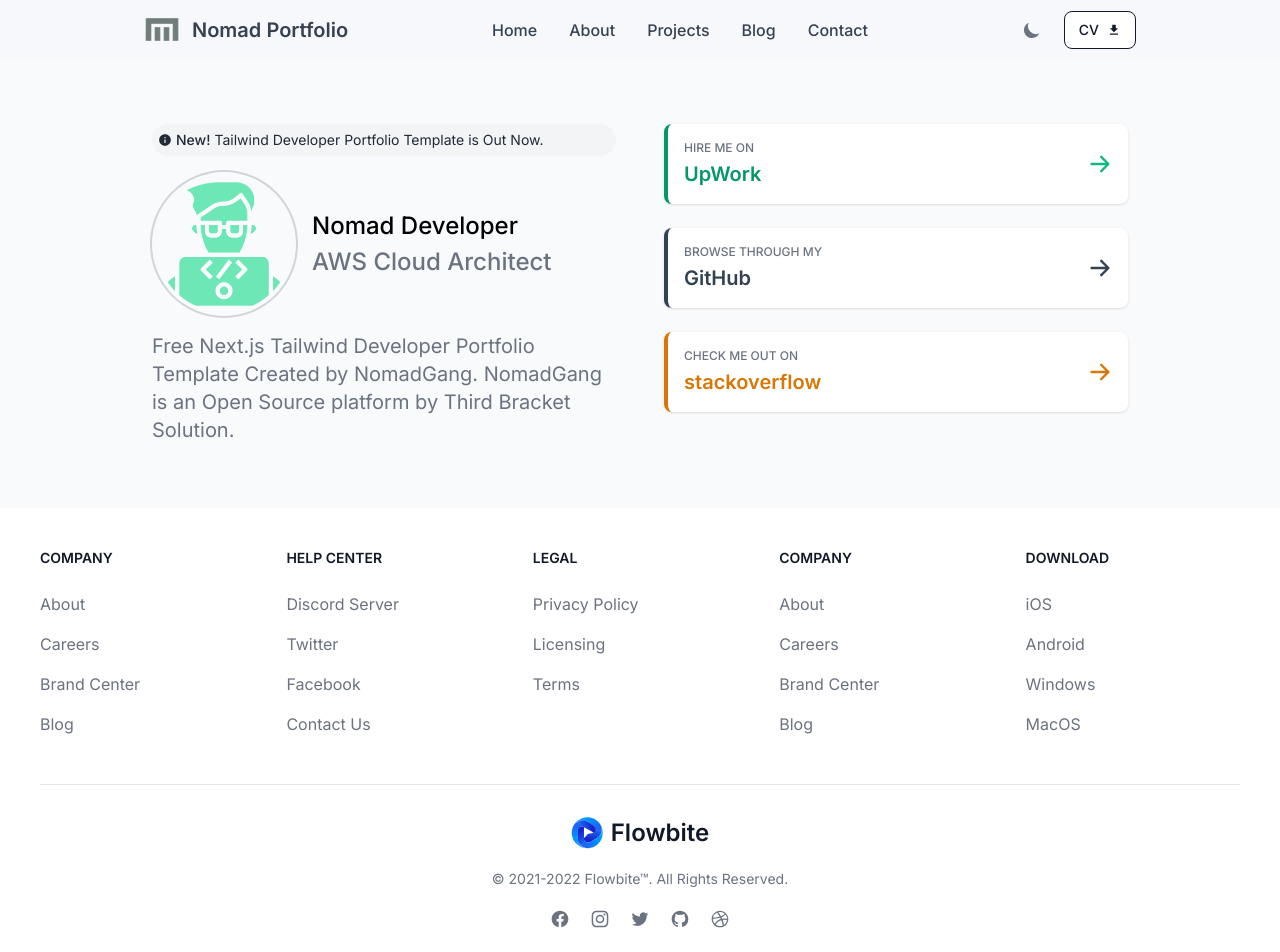
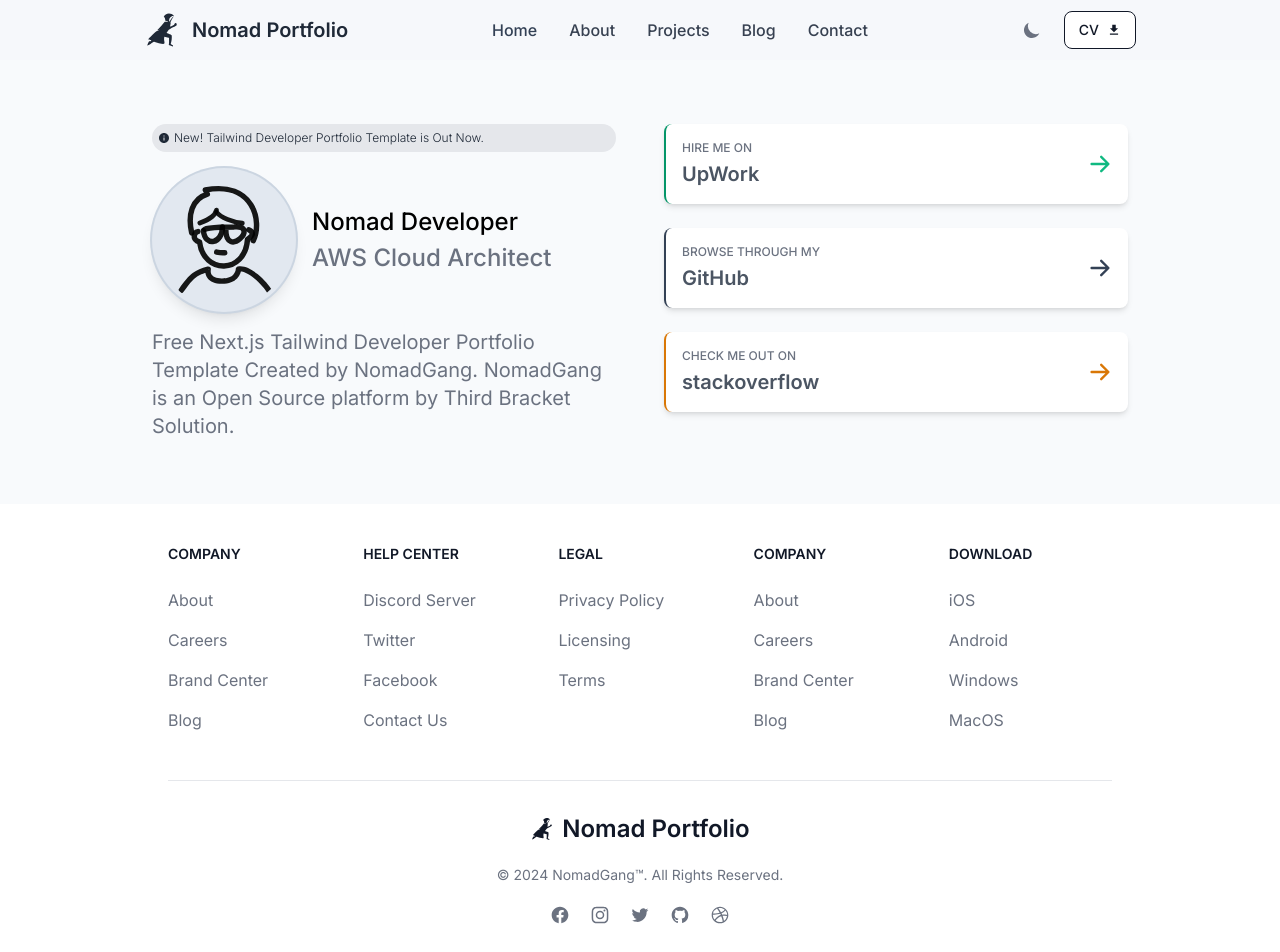
Before and after one commit to sagarmusabbir/nomad-flowbite-react-next.js-portfolio, a Next.js app: page / in a window 1280 px wide. Shown: the top 952 px of the page. Built offline with nearby package versions, Linux system fonts and the light colour scheme.

Commit message:
nomadLaunch

```diff
--- a/app/components/comparison.tsx
+++ b/app/components/comparison.tsx
@@ -11,20 +11,35 @@
           <div>
             <Badge
               href="#"
-              color="gray"
+              color="light"
               icon={MdInfo}
-              size="sm"
-              className="mb-4 font-normal"
+              size="xs"
+              theme={{
+                root: {
+                  color: {
+                    gray: "bg-slate-100 text-gray-600 group-hover:bg-slate-200 dark:bg-gray-700 dark:text-gray-500 dark:group-hover:bg-gray-600",
+                  },
+                },
+              }}
+              className="mb-4 font-light"
             >
-              <span className="font-medium">New!</span> Tailwind Developer
+              <span className="font-base">New!</span> Tailwind Developer
               Portfolio Template is Out Now.
             </Badge>
             <Avatar
-              img="/coding.png"
+              img="/person.svg"
               rounded
               bordered
               size="xl"
               className="justify-start mb-4"
+              color="gray"
+              theme={{
+                root: {
+                  color: {
+                    gray: " bg-slate-200 ring-slate-300 shadow-lg ",
+                  },
+                },
+              }}
             >
               <div className="space-y-1 font-medium text-2xl dark:text-white">
                 <div>Nomad Developer</div>
@@ -43,13 +58,13 @@
           <div>
             <a
               href="#"
-              className="mb-6 flex items-center justify-between rounded-lg border-l-4 border-emerald-600 bg-white p-4 shadow hover:bg-gray-50 dark:border-emerald-500 dark:bg-gray-800 dark:hover:bg-gray-700"
+              className="mb-6 flex items-center justify-between rounded-lg border-l-2 border-emerald-600 bg-white p-4 shadow hover:bg-gray-50 dark:border-emerald-500 dark:bg-gray-800 dark:hover:bg-gray-700 shadow-md"
             >
               <div>
                 <span className="mb-1 block text-xs font-medium uppercase text-gray-500 dark:text-gray-400">
                   Hire Me On
                 </span>
-                <span className="text-xl font-semibold text-emerald-600 dark:text-emerald-500">
+                <span className="text-xl font-semibold text-gray-600 dark:text-gray-500">
                   UpWork
                 </span>
               </div>
@@ -68,13 +83,13 @@
             </a>
             <a
               href="#"
-              className="mb-6 flex items-center justify-between rounded-lg border-l-4 border-slate-700 bg-white p-4 shadow hover:bg-gray-50 dark:border-slate-400 dark:bg-gray-800 dark:hover:bg-gray-700"
+              className="mb-6 flex items-center justify-between rounded-lg border-l-2 border-slate-700 bg-white p-4 shadow hover:bg-gray-50 dark:border-slate-400 dark:bg-gray-800 dark:hover:bg-gray-700 shadow-md"
             >
               <div>
                 <span className="mb-1 block text-xs font-medium uppercase text-gray-500 dark:text-gray-400">
                   browse through my
                 </span>
-                <span className="text-xl font-semibold text-slate-700 dark:text-slate-400">
+                <span className="text-xl font-semibold text-gray-600 dark:text-gray-500">
                   GitHub
                 </span>
               </div>
@@ -93,13 +108,13 @@
             </a>
             <a
               href="#"
-              className="flex items-center justify-between rounded-lg border-l-4 border-amber-600 bg-white p-4 shadow hover:bg-gray-50 dark:border-amber-500 dark:bg-gray-800 dark:hover:bg-gray-700"
+              className="flex items-center justify-between rounded-lg border-l-2 border-amber-600 bg-white p-4 shadow hover:bg-gray-50 dark:border-amber-500 dark:bg-gray-800 dark:hover:bg-gray-700 shadow-md"
             >
               <div>
                 <span className="mb-1 block text-xs font-medium uppercase text-gray-500 dark:text-gray-400">
                   check me out on
                 </span>
-                <span className="text-xl font-semibold text-amber-600 dark:text-amber-500">
+                <span className="text-xl font-semibold text-gray-600 dark:text-gray-500">
                   stackoverflow
                 </span>
               </div>
--- a/app/components/default.tsx
+++ b/app/components/default.tsx
@@ -2,19 +2,21 @@
 import { Button, ButtonGroup, DarkThemeToggle, Navbar } from "flowbite-react";
 import Link from "next/link";
 import type { FC } from "react";
-import { MdDownload } from "react-icons/md";
+import { MdDownload, MdFace6 } from "react-icons/md";
+import { GiHoodedFigure } from "react-icons/gi";
 
 const DefaultHeaderNavigation: FC = function () {
   return (
     <header className="sticky top-0 z-50 backdrop-blur-lg bg-opacity-30 bg-slate-200 dark:bg-gray-800 ">
       <Navbar className=" max-w-screen-lg mx-auto bg-transparent">
         <Navbar.Brand href="https://flowbite.com">
-          <img
+          {/* <img
             src="/logo.svg"
             className="mr-3 h-6 sm:h-9"
             alt="Flowbite Logo"
-          />
-          <span className="self-center whitespace-nowrap text-xl font-semibold dark:text-slate-300 text-gray-700">
+          /> */}
+          <GiHoodedFigure className="mr-3 w-6 h-6 sm:w-9 sm:h-9 fill-gray-800 dark:fill-slate-200" />
+          <span className="self-center whitespace-nowrap text-xl font-semibold dark:text-slate-200 text-gray-800">
             Nomad Portfolio
           </span>
         </Navbar.Brand>
--- a/app/components/sitemap-links.tsx
+++ b/app/components/sitemap-links.tsx
@@ -1,9 +1,10 @@
 import type { FC } from "react";
+import { GiHoodedFigure } from "react-icons/gi";
 
 const SitemapLinksFooterSection: FC = function () {
   return (
     <footer className="rounded-none bg-white dark:bg-gray-800">
-      <div className="mx-auto max-w-screen-xl p-4 py-6 md:p-8 lg:p-10">
+      <div className=" max-w-screen-lg mx-auto p-4 py-6 md:p-8 lg:p-10">
         <div className="grid grid-cols-2 gap-8 md:grid-cols-3 lg:grid-cols-5">
           <div>
             <h2 className="mb-6 text-sm font-semibold uppercase text-gray-900 dark:text-white">
@@ -142,156 +143,13 @@
             href="#"
             className="mb-5 flex items-center justify-center text-2xl font-semibold text-gray-900 dark:text-white"
           >
-            <svg
-              className="mr-2 h-8"
-              viewBox="0 0 33 33"
-              fill="none"
-              xmlns="http://www.w3.org/2000/svg"
-            >
-              <path
-                d="M25.2696 13.126C25.1955 13.6364 24.8589 14.3299 24.4728 14.9328C23.9856 15.6936 23.2125 16.2264 22.3276 16.4114L18.43 17.2265C17.8035 17.3575 17.2355 17.6853 16.8089 18.1621L14.2533 21.0188C13.773 21.5556 13.4373 21.4276 13.4373 20.7075C13.4315 20.7342 12.1689 23.9903 15.5149 25.9202C16.8005 26.6618 18.6511 26.3953 19.9367 25.6538L26.7486 21.7247C29.2961 20.2553 31.0948 17.7695 31.6926 14.892C31.7163 14.7781 31.7345 14.6639 31.7542 14.5498L25.2696 13.126Z"
-                fill="url(#paint0_linear_11430_22515)"
-              />
-              <path
-                d="M23.5028 9.20133C24.7884 9.94288 25.3137 11.0469 25.3137 12.53C25.3137 12.7313 25.2979 12.9302 25.2694 13.1261L28.0141 14.3051L31.754 14.5499C32.2329 11.7784 31.2944 8.92561 29.612 6.65804C28.3459 4.9516 26.7167 3.47073 24.7581 2.34097C23.167 1.42325 21.5136 0.818599 19.8525 0.486816L17.9861 2.90382L17.3965 5.67918L23.5028 9.20133Z"
-                fill="url(#paint1_linear_11430_22515)"
-              />
-              <path
-                d="M1.5336 11.2352C1.5329 11.2373 1.53483 11.238 1.53556 11.2358C1.67958 10.8038 1.86018 10.3219 2.08564 9.80704C3.26334 7.11765 5.53286 5.32397 8.32492 4.40943C11.117 3.49491 14.1655 3.81547 16.7101 5.28323L17.3965 5.67913L19.8525 0.486761C12.041 -1.07341 4.05728 3.51588 1.54353 11.2051C1.54233 11.2087 1.53796 11.2216 1.5336 11.2352Z"
-                fill="url(#paint2_linear_11430_22515)"
-              />
-              <path
-                d="M19.6699 25.6538C18.3843 26.3953 16.8003 26.3953 15.5147 25.6538C15.3402 25.5531 15.1757 25.4399 15.0201 25.3174L12.7591 26.8719L10.8103 30.0209C12.9733 31.821 15.7821 32.3997 18.589 32.0779C20.7013 31.8357 22.7995 31.1665 24.7582 30.0368C26.3492 29.1191 27.7 27.9909 28.8182 26.7195L27.6563 23.8962L25.7762 22.1316L19.6699 25.6538Z"
-                fill="url(#paint3_linear_11430_22515)"
-              />
-              <path
-                d="M15.0201 25.3175C14.0296 24.5373 13.4371 23.3406 13.4371 22.0588V21.931V11.2558C13.4371 10.6521 13.615 10.5494 14.1384 10.8513C13.3323 10.3864 11.4703 8.79036 9.17118 10.1165C7.88557 10.858 6.8269 12.4949 6.8269 13.978V21.8362C6.8269 24.775 8.34906 27.8406 10.5445 29.7966C10.6313 29.874 10.7212 29.9469 10.8103 30.0211L15.0201 25.3175Z"
-                fill="url(#paint4_linear_11430_22515)"
-              />
-              <path
-                d="M28.6604 5.49565C28.6589 5.49395 28.6573 5.49532 28.6589 5.49703C28.9613 5.83763 29.2888 6.23485 29.6223 6.68734C31.3648 9.05099 32.0158 12.0447 31.4126 14.9176C30.8093 17.7906 29.0071 20.2679 26.4625 21.7357L25.7761 22.1316L28.8181 26.7195C34.0764 20.741 34.09 11.5388 28.6815 5.51929C28.6789 5.51641 28.67 5.50622 28.6604 5.49565Z"
-                fill="url(#paint5_linear_11430_22515)"
-              />
-              <path
-                d="M7.09355 13.978C7.09354 12.4949 7.88551 11.1244 9.17113 10.3829C9.34564 10.2822 9.52601 10.1965 9.71002 10.1231L9.49304 7.38962L7.96861 4.26221C5.32671 5.23364 3.1897 7.24125 2.06528 9.83067C1.2191 11.7793 0.75001 13.9294 0.75 16.1888C0.75 18.0243 1.05255 19.7571 1.59553 21.3603L4.62391 21.7666L7.09355 21.0223V13.978Z"
-                fill="url(#paint6_linear_11430_22515)"
-              />
-              <path
-                d="M9.71016 10.1231C10.8817 9.65623 12.2153 9.74199 13.3264 10.3829L13.4372 10.4468L22.3326 15.5777C22.9566 15.9376 22.8999 16.2918 22.1946 16.4392L22.7078 16.332C23.383 16.1908 23.9999 15.8457 24.4717 15.3428C25.2828 14.4782 25.5806 13.4351 25.5806 12.5299C25.5806 11.0468 24.7886 9.67634 23.503 8.93479L16.6911 5.00568C14.1436 3.53627 11.0895 3.22294 8.29622 4.14442C8.18572 4.18087 8.07756 4.2222 7.96875 4.26221L9.71016 10.1231Z"
-                fill="url(#paint7_linear_11430_22515)"
-              />
-              <path
-                d="M20.0721 31.8357C20.0744 31.8352 20.0739 31.8332 20.0717 31.8337C19.6252 31.925 19.1172 32.0097 18.5581 32.0721C15.638 32.3978 12.7174 31.4643 10.5286 29.5059C8.33986 27.5474 7.09347 24.7495 7.09348 21.814L7.09347 21.0222L1.59546 21.3602C4.1488 28.8989 12.1189 33.5118 20.0411 31.8421C20.0449 31.8413 20.0582 31.8387 20.0721 31.8357Z"
-                fill="url(#paint8_linear_11430_22515)"
-              />
-              <defs>
-                <linearGradient
-                  id="paint0_linear_11430_22515"
-                  x1="20.8102"
-                  y1="23.9532"
-                  x2="23.9577"
-                  y2="12.9901"
-                  gradientUnits="userSpaceOnUse"
-                >
-                  <stop stopColor="#1724C9" />
-                  <stop offset="1" stopColor="#1C64F2" />
-                </linearGradient>
-                <linearGradient
-                  id="paint1_linear_11430_22515"
-                  x1="28.0593"
-                  y1="10.5837"
-                  x2="19.7797"
-                  y2="2.33321"
-                  gradientUnits="userSpaceOnUse"
-                >
-                  <stop stopColor="#1C64F2" />
-                  <stop offset="1" stopColor="#0092FF" />
-                </linearGradient>
-                <linearGradient
-                  id="paint2_linear_11430_22515"
-                  x1="16.9145"
-                  y1="5.2045"
-                  x2="4.42432"
-                  y2="5.99375"
-                  gradientUnits="userSpaceOnUse"
-                >
-                  <stop stopColor="#0092FF" />
-                  <stop offset="1" stopColor="#45B2FF" />
-                </linearGradient>
-                <linearGradient
-                  id="paint3_linear_11430_22515"
-                  x1="16.0698"
-                  y1="28.846"
-                  x2="27.2866"
-                  y2="25.8192"
-                  gradientUnits="userSpaceOnUse"
-                >
-                  <stop stopColor="#1C64F2" />
-                  <stop offset="1" stopColor="#0092FF" />
-                </linearGradient>
-                <linearGradient
-                  id="paint4_linear_11430_22515"
-                  x1="8.01881"
-                  y1="15.8661"
-                  x2="15.9825"
-                  y2="24.1181"
-                  gradientUnits="userSpaceOnUse"
-                >
-                  <stop stopColor="#1724C9" />
-                  <stop offset="1" stopColor="#1C64F2" />
-                </linearGradient>
-                <linearGradient
-                  id="paint5_linear_11430_22515"
-                  x1="26.2004"
-                  y1="21.8189"
-                  x2="31.7569"
-                  y2="10.6178"
-                  gradientUnits="userSpaceOnUse"
-                >
-                  <stop stopColor="#0092FF" />
-                  <stop offset="1" stopColor="#45B2FF" />
-                </linearGradient>
-                <linearGradient
-                  id="paint6_linear_11430_22515"
-                  x1="6.11387"
-                  y1="9.31427"
-                  x2="3.14054"
-                  y2="20.4898"
-                  gradientUnits="userSpaceOnUse"
-                >
-                  <stop stopColor="#1C64F2" />
-                  <stop offset="1" stopColor="#0092FF" />
-                </linearGradient>
-                <linearGradient
-                  id="paint7_linear_11430_22515"
-                  x1="21.2932"
-                  y1="8.78271"
-                  x2="10.4278"
-                  y2="11.488"
-                  gradientUnits="userSpaceOnUse"
-                >
-                  <stop stopColor="#1724C9" />
-                  <stop offset="1" stopColor="#1C64F2" />
-                </linearGradient>
-                <linearGradient
-                  id="paint8_linear_11430_22515"
-                  x1="7.15667"
-                  y1="21.5399"
-                  x2="14.0824"
-                  y2="31.9579"
-                  gradientUnits="userSpaceOnUse"
-                >
-                  <stop stopColor="#0092FF" />
-                  <stop offset="1" stopColor="#45B2FF" />
-                </linearGradient>
-              </defs>
-            </svg>
-            Flowbite
+            <GiHoodedFigure className="mr-2" />
+            Nomad Portfolio
           </a>
           <span className="block text-center text-sm text-gray-500 dark:text-gray-400">
-            © 2021-2022&nbsp;
+            © 2024&nbsp;
             <a href="#" className="hover:underline">
-              Flowbite™
+              NomadGang™
             </a>
             . All Rights Reserved.
           </span>
```
Also changed, not shown: public/person.svg (added).
